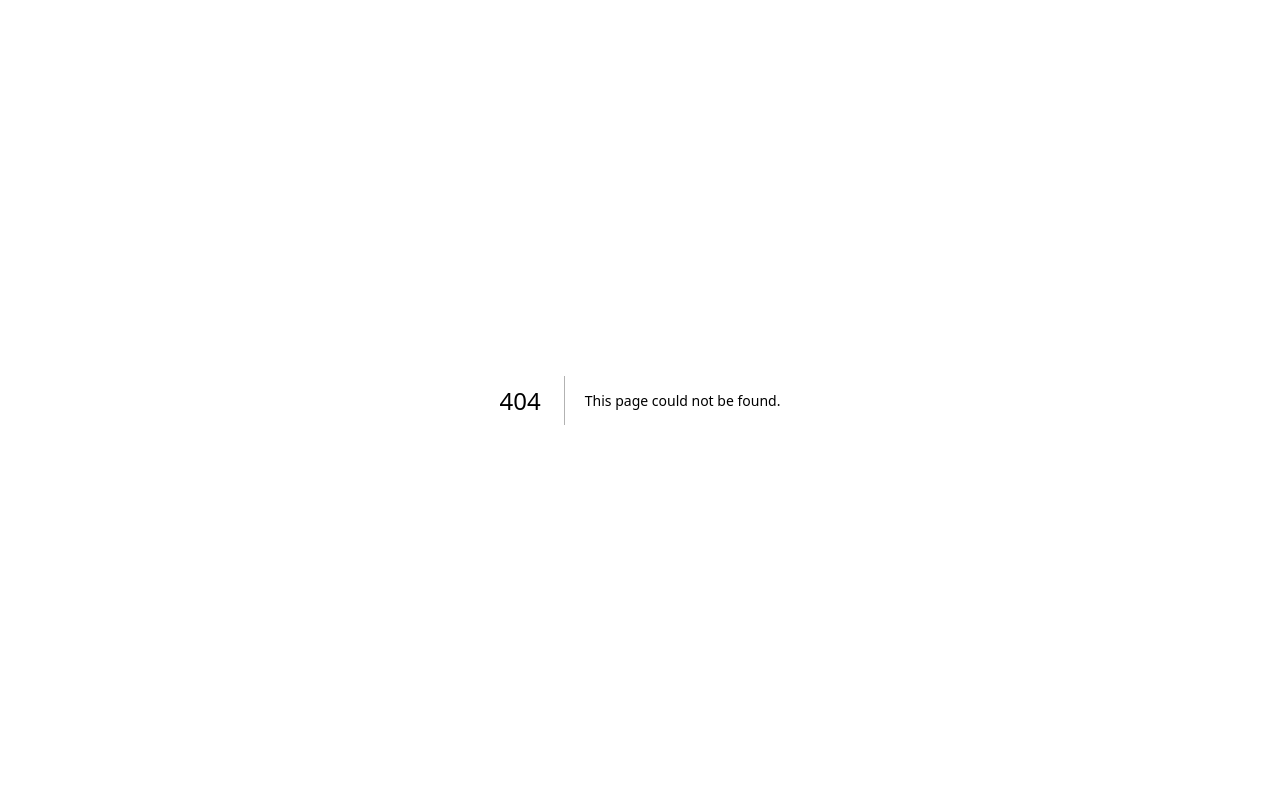
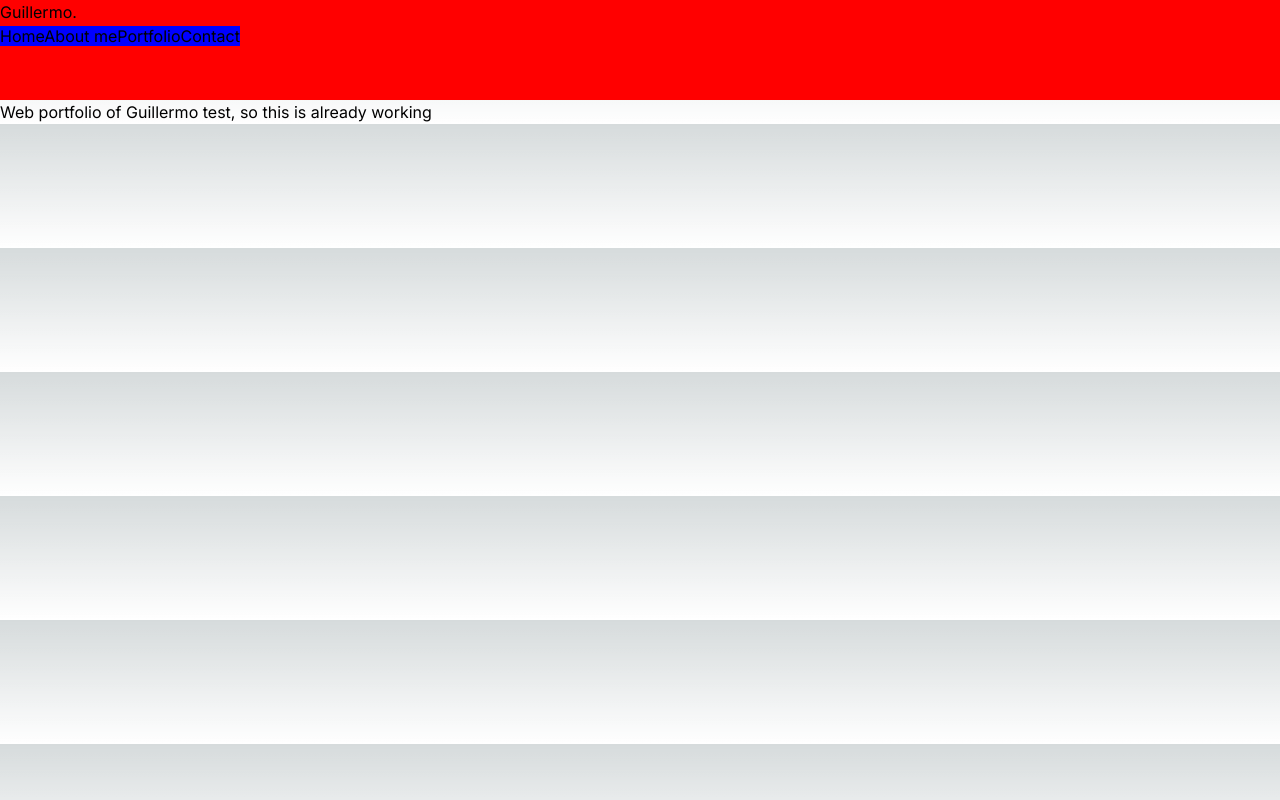
Before and after one commit to Balasteguisson/webportfolio, a Next.js app: page /home in a window 1280 px wide. Before the commit this address had no page. Built offline with nearby package versions, Linux system fonts and the light colour scheme.

Commit message:
Se empieza a dar forma al header

```diff
--- a/src/app/aboutme/layout.tsx
+++ /dev/null
@@ -1,3 +0,0 @@
-export default function Layout() {
-    return <div>Layout part</div>
-}
--- a/src/app/aboutme/page.tsx
+++ /dev/null
@@ -1,3 +0,0 @@
-export default function Aboutme () {
-    return <p>About me main page</p>;
-}
--- /dev/null
+++ b/src/app/home/layout.tsx
@@ -0,0 +1,16 @@
+import '@/styles/aboutmeheader.css'
+import PortfolioNavigation from '@/components/portfolioNavigation'
+
+export default function Layout({ children }: { children: React.ReactNode }) {
+  return (
+    <div>
+        <div className="headerDiv">
+          <div className="logo">Guillermo.</div>
+          <nav className="breadCrumbs">
+            <PortfolioNavigation></PortfolioNavigation>
+          </nav>
+        </div>
+        <div>{children}</div>
+    </div>
+  )
+}
--- /dev/null
+++ b/src/app/home/page.tsx
@@ -0,0 +1,3 @@
+export default function Aboutme () {
+    return <p>Web portfolio of Guillermo test, so this is already working</p>;
+}
--- a/src/app/page.tsx
+++ b/src/app/page.tsx
@@ -1,7 +1,7 @@
 export default function Home() {
   return (
     <main>
-      <p>Web portfolio of Guillermo test, so this is already working</p>
+      <p>This will be the page for the blog im planning to do</p>
     </main>
 
 
--- /dev/null
+++ b/src/components/portfolioNavigation.tsx
@@ -0,0 +1,21 @@
+import Link from "next/link"
+import '@/styles/navbar.css'
+
+const pages = [
+    { name: "Home", href: "/home"},
+    { name: "About me", href: "/home/aboutme"},
+    { name: "Portfolio", href: "/home/portfolio"},
+    { name: "Contact", href: "/home/contact"}
+]
+
+export default function PortfolioNavigation () {
+    return (
+        <div className="container">
+            {pages.map((page => {
+                return (
+                    <Link className="navItem" key={page.name} href={page.href}>{page.name}</Link>
+                )
+            }))}
+        </div>
+    )
+}
--- /dev/null
+++ b/src/styles/aboutmeheader.css
@@ -0,0 +1,9 @@
+.headerDiv {
+    background-color: red;
+    display: flexbox;
+    height: 100px;
+}
+
+.breadCrums {
+    background-color: green;
+}
--- /dev/null
+++ b/src/styles/navbar.css
@@ -0,0 +1,7 @@
+.container{
+}
+
+.navItem {
+    background-color: blue;
+
+}
```
Also changed, not shown: src/app/home/aboutme/page.tsx (renamed from src/app/aboutme/formation/page.tsx), src/app/home/contact/page.tsx (renamed from src/app/aboutme/professionalexperience/page.tsx), src/app/home/portfolio/page.tsx (renamed from src/app/aboutme/myprojects/page.tsx).
